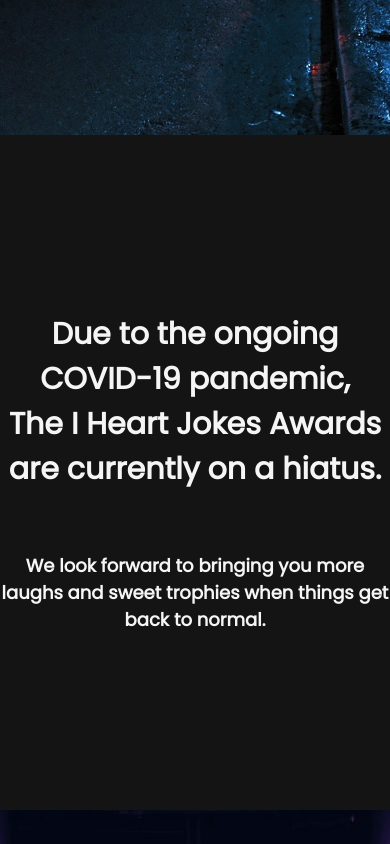
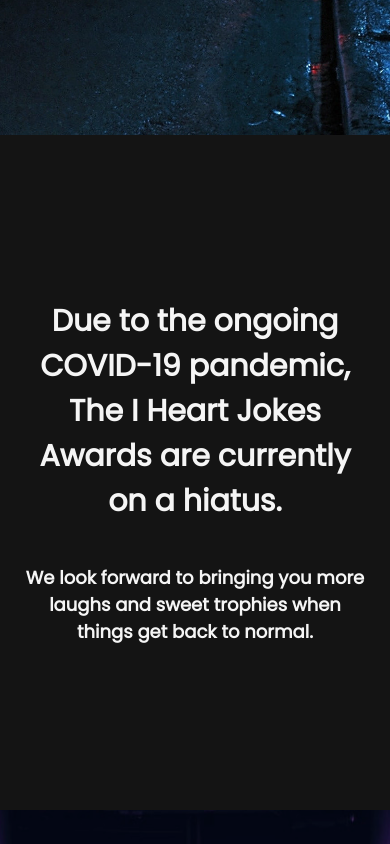
Before and after one commit to nicoleww/i-heart-jokes, a plain HTML site: page index.html in a window 390 px wide. Shown: the part 8040-8884 px from the top of the page. Drawn offline with nearby package versions, Linux system fonts and the light colour scheme.

Commit message:
final bug fix for parallax

```diff
--- a/index.html
+++ b/index.html
@@ -174,7 +174,7 @@
         </div>
     </section>
     <div class=" img img-three"></div>
-    <section class="join-us" id="join-us">
+    <section class="join-us" id="join-us" data-aos="fade-up" data-aos-duration="900">
         <h3>Due to the ongoing COVID-19 pandemic,<br />
             The I Heart Jokes Awards are currently on a hiatus.</h3>
         <h4>We look forward to bringing you more laughs and sweet trophies when things get back to normal.</h4>
--- a/style.css
+++ b/style.css
@@ -392,7 +392,7 @@ footer {
   }
   .nominees h2 {
     font-size: 30px;
-    margin: 30px 0px;
+    margin: 20px 0px;
   }
   .underline {
     width: 70%;
@@ -414,9 +414,11 @@ footer {
   }
   .join-us h3 {
     font-size: 30px;
+    margin: 20px;
   }
   .join-us h4 {
     font-size: 18px;
+    margin: 20px;
   }
 }
 
```
